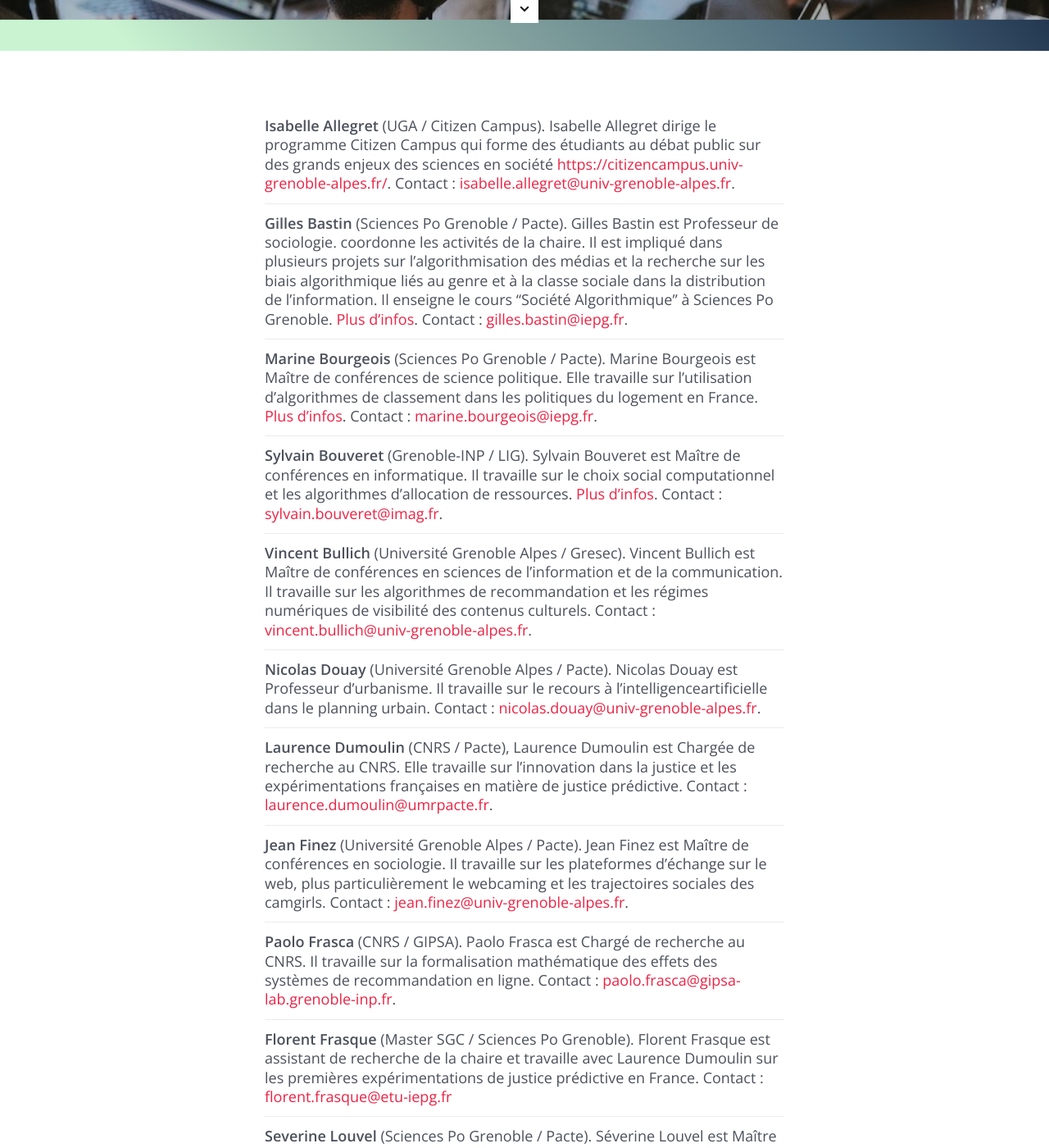
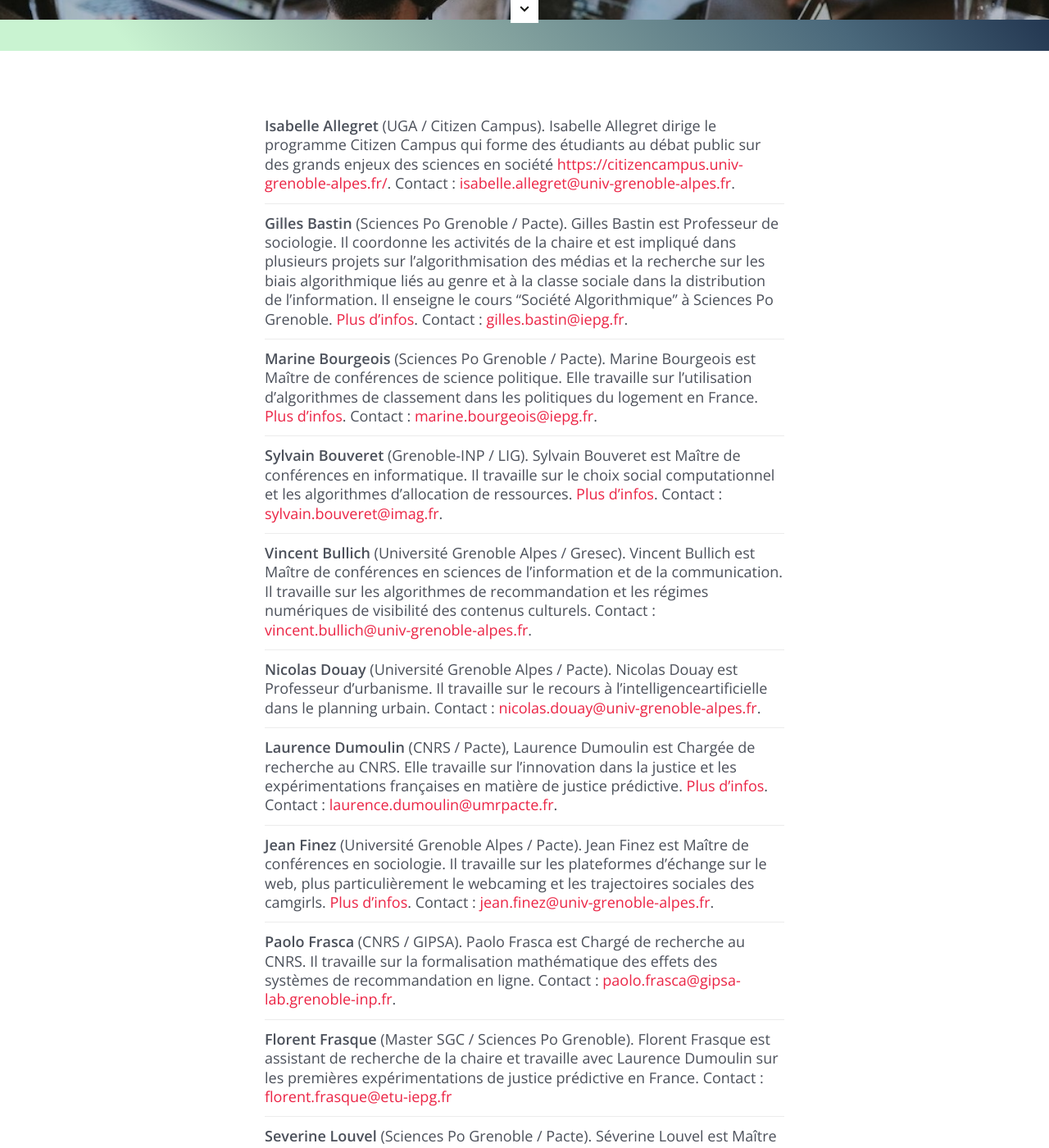
Before and after one commit to gillesbastin/algorithmicsociety.github.io, a Jekyll site: the page built from participants.md, in a window 1280 px wide and 1400 px high, scrolled down 338 px. Shown: the whole window at 82% size. Built offline with Jekyll 4.4.1, drawn with Linux system fonts in a browser that asks for light colours; some of the changed text lies outside the part shown.

Commit message:
Update participants.md

```diff
--- a/participants.md
+++ b/participants.md
@@ -15,7 +15,7 @@ image: 			header-1.jpg
 
 **Isabelle Allegret** (UGA / Citizen Campus). Isabelle Allegret dirige le programme Citizen Campus qui forme des étudiants au débat public sur des grands enjeux des sciences en société [https://citizencampus.univ-grenoble-alpes.fr/](https://citizencampus.univ-grenoble-alpes.fr/). Contact : [isabelle.allegret@univ-grenoble-alpes.fr](mailto:isabelle.allegret@univ-grenoble-alpes.fr).
 <hr>
-**Gilles Bastin** (Sciences Po Grenoble / Pacte). Gilles Bastin est Professeur de sociologie. coordonne les activités de la chaire. Il est impliqué dans plusieurs projets sur l'algorithmisation des médias et la recherche sur les biais algorithmique liés au genre et à la classe sociale dans la distribution de l'information. Il enseigne le cours "Société Algorithmique" à Sciences Po Grenoble. [Plus d'infos](gillesbastin.github.io/). Contact : [gilles.bastin@iepg.fr](mailto:gilles.bastin@iepg.fr).
+**Gilles Bastin** (Sciences Po Grenoble / Pacte). Gilles Bastin est Professeur de sociologie. Il coordonne les activités de la chaire et est impliqué dans plusieurs projets sur l'algorithmisation des médias et la recherche sur les biais algorithmique liés au genre et à la classe sociale dans la distribution de l'information. Il enseigne le cours "Société Algorithmique" à Sciences Po Grenoble. [Plus d'infos](gillesbastin.github.io/). Contact : [gilles.bastin@iepg.fr](mailto:gilles.bastin@iepg.fr).
 <hr>
 **Marine Bourgeois** (Sciences Po Grenoble / Pacte). Marine Bourgeois est Maître de conférences de science politique. Elle travaille sur l'utilisation d'algorithmes de classement dans les politiques du logement en France. [Plus d'infos](https://www.pacte-grenoble.fr/membres/marine-bourgeois). Contact : [marine.bourgeois@iepg.fr](marine.bourgeois@iepg.fr).
 <hr>
@@ -25,17 +25,17 @@ image: 			header-1.jpg
 <hr>
 **Nicolas Douay** (Université Grenoble Alpes / Pacte). Nicolas Douay est Professeur d'urbanisme. Il travaille sur le recours à l'intelligenceartificielle dans le planning urbain. Contact : [nicolas.douay@univ-grenoble-alpes.fr](nicolas.douay@univ-grenoble-alpes.fr).
 <hr>
-**Laurence Dumoulin** (CNRS / Pacte), Laurence Dumoulin est Chargée de recherche au CNRS. Elle travaille sur l'innovation dans la justice et les expérimentations françaises en matière de justice prédictive. Contact : [laurence.dumoulin@umrpacte.fr](laurence.dumoulin@umrpacte.fr).
+**Laurence Dumoulin** (CNRS / Pacte), Laurence Dumoulin est Chargée de recherche au CNRS. Elle travaille sur l'innovation dans la justice et les expérimentations françaises en matière de justice prédictive. [Plus d'infos](https://www.pacte-grenoble.fr/membres/laurence-dumoulin). Contact : [laurence.dumoulin@umrpacte.fr](laurence.dumoulin@umrpacte.fr).
 <hr>
-**Jean Finez** (Université Grenoble Alpes / Pacte). Jean Finez est Maître de conférences en sociologie. Il travaille sur les plateformes d'échange sur le web, plus particulièrement le webcaming et les trajectoires sociales des camgirls. Contact : [jean.finez@univ-grenoble-alpes.fr](jean.finez@univ-grenoble-alpes.fr).
+**Jean Finez** (Université Grenoble Alpes / Pacte). Jean Finez est Maître de conférences en sociologie. Il travaille sur les plateformes d'échange sur le web, plus particulièrement le webcaming et les trajectoires sociales des camgirls. [Plus d'infos](https://www.pacte-grenoble.fr/membres/jean-finez). Contact : [jean.finez@univ-grenoble-alpes.fr](jean.finez@univ-grenoble-alpes.fr).
 <hr>
 **Paolo Frasca** (CNRS / GIPSA). Paolo Frasca est Chargé de recherche au CNRS. Il travaille sur la formalisation mathématique des effets des systèmes de recommandation en ligne. Contact : [paolo.frasca@gipsa-lab.grenoble-inp.fr](paolo.frasca@gipsa-lab.grenoble-inp.fr).
 <hr>
 **Florent Frasque** (Master SGC / Sciences Po Grenoble). Florent Frasque est assistant de recherche de la chaire et travaille avec Laurence Dumoulin sur les premières expérimentations de justice prédictive en France. Contact : [florent.frasque@etu-iepg.fr](mailto:florent.frasque@etu-iepg.fr)
 <hr>
-**Severine Louvel** (Sciences Po Grenoble / Pacte). Séverine Louvel est Maître de conférences en sociologie. Elle travaille sur le recours à l'intelligence artificielle dans la relation de soin à l'hôpital. Contact : [severine.louvel@iepg.fr](severine.louvel@iepg.fr).
+**Severine Louvel** (Sciences Po Grenoble / Pacte). Séverine Louvel est Maître de conférences en sociologie. Elle travaille sur le recours à l'intelligence artificielle dans la relation de soin à l'hôpital. [Plus d'infos](https://www.pacte-grenoble.fr/membres/severine-louvel). Contact : [severine.louvel@iepg.fr](severine.louvel@iepg.fr).
 <hr>
-**Emmanuel Marty** (UGA / Gresec). Emmanuel Marty est Maître de conférences en sciences de l'information et de la communication. Il travaille sur la médiatisation de l'intelligence artificielle en France (avec Nathalie Walcsak) et les systèmes de recommandation culturelle (avec Vincent Bullich). Contact :[emmanuel.marty@univ-grenoble-alpes.fr](emmanuel.marty@univ-grenoble-alpes.fr).
+**Emmanuel Marty** (UGA / Gresec). Emmanuel Marty est Maître de conférences en sciences de l'information et de la communication. Il travaille sur la médiatisation de l'intelligence artificielle en France (avec Nathalie Walcsak) et les systèmes de recommandation culturelle (avec Vincent Bullich). Contact : [emmanuel.marty@univ-grenoble-alpes.fr](emmanuel.marty@univ-grenoble-alpes.fr).
 <hr>
 **Kavé Salamatian** (USMB / LIPSTIC). Kavé Salamatian est Professeur d'informatique. Il travaille sur l'Internet du futur, le traitement du signal distribué, la métrologie des réseaux et la théorie de la coopération. Contact : [kave.salamatian@univ-savoie.fr](kave.salamatian@univ-savoie.fr).
 <hr>
```
